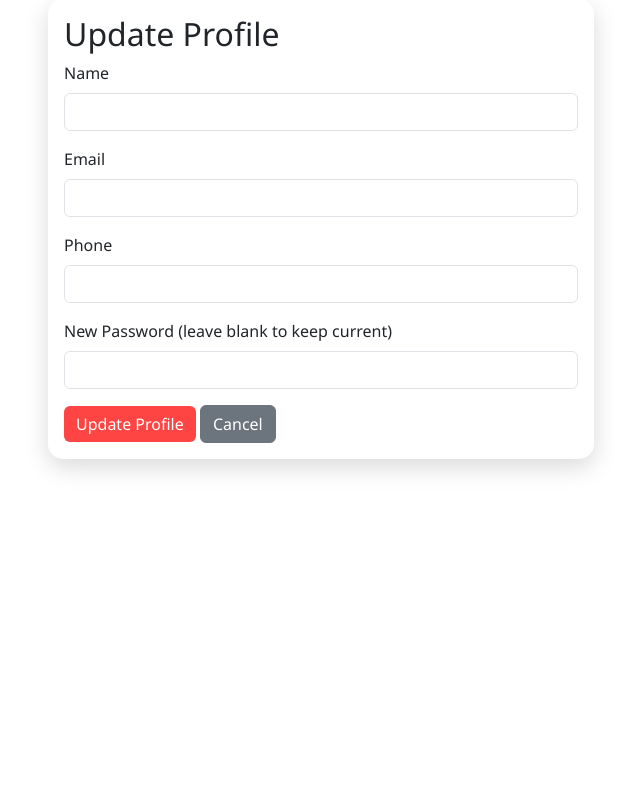
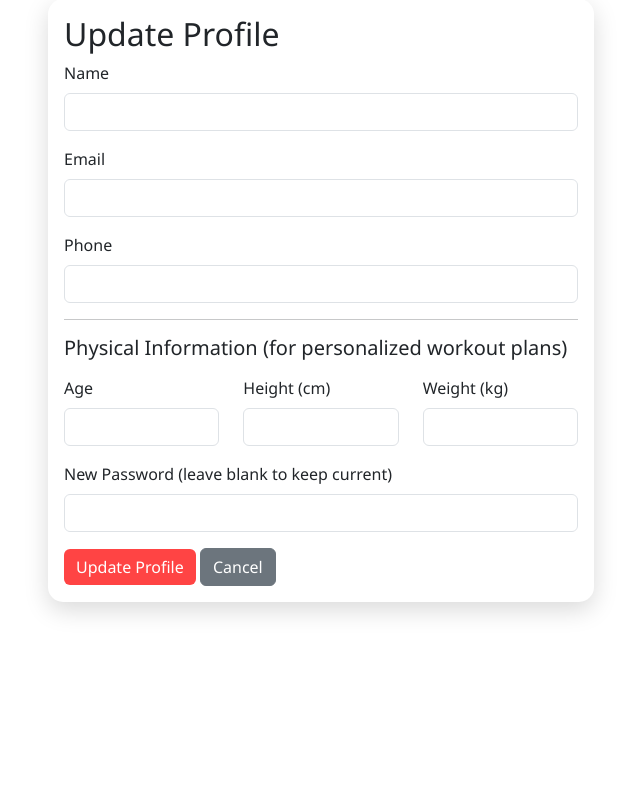
Before and after one commit to Aayushsm/gym-management, a Flask app: template templates/update_profile.html in a window 1280 px wide. Shown: the part 25-824 px from the top of the page, without its empty margins (319-959 px from the left). Run offline with Flask 3, Linux system fonts and the light colour scheme; the template is opened without the code that fills it, so the values that code supplies are empty.

Commit message:
Update update_profile.html

```diff
--- a/templates/update_profile.html
+++ b/templates/update_profile.html
@@ -19,6 +19,23 @@
                         <label class="form-label">Phone</label>
                         <input type="text" class="form-control" name="phone" value="{{ member.phone }}" required>
                     </div>
+
+                    <hr>
+                    <h5 class="mb-3">Physical Information (for personalized workout plans)</h5>
+                    <div class="row">
+                        <div class="col-md-4 mb-3">
+                            <label class="form-label">Age</label>
+                            <input type="number" class="form-control" name="age" value="{{ member.age or '' }}" min="16" max="100">
+                        </div>
+                        <div class="col-md-4 mb-3">
+                            <label class="form-label">Height (cm)</label>
+                            <input type="number" class="form-control" name="height" value="{{ member.height or '' }}" min="100" max="250">
+                        </div>
+                        <div class="col-md-4 mb-3">
+                            <label class="form-label">Weight (kg)</label>
+                            <input type="number" class="form-control" name="weight" value="{{ member.weight or '' }}" min="30" max="300">
+                        </div>
+                    </div>
                     <div class="mb-3">
                         <label class="form-label">New Password (leave blank to keep current)</label>
                         <input type="password" class="form-control" name="new_password">
```
